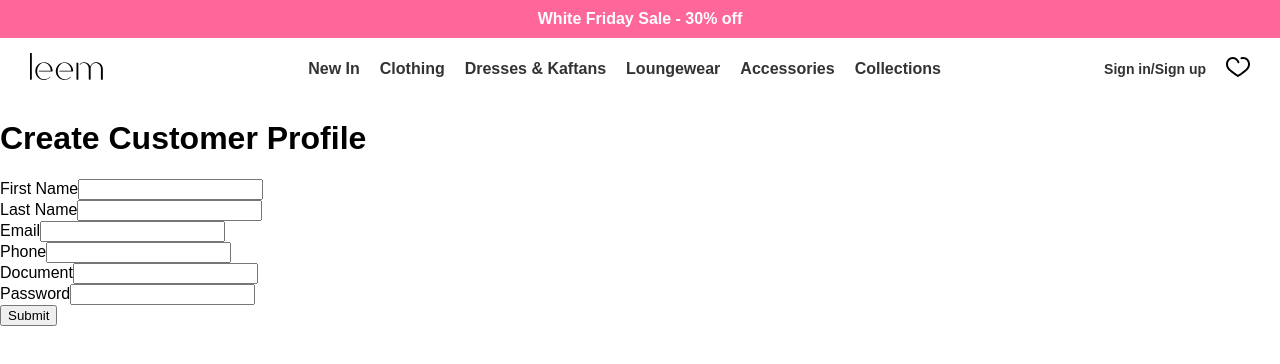
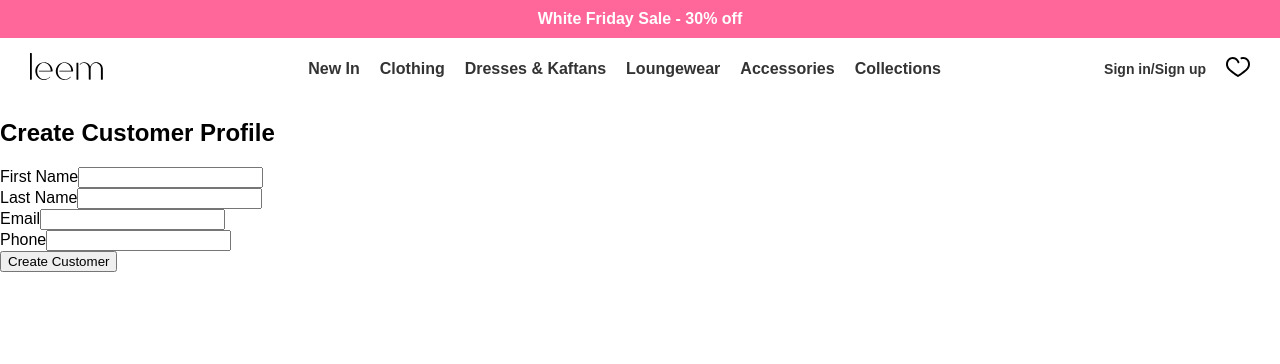
Before and after one commit to Amit-techies/vtex-homepage, a React (Create React App) app: page / in a window 1280 px wide. Shown: the top 364 px of the page. Built offline with nearby package versions, Linux system fonts and the light colour scheme.

Commit message:
customerpagenewc

```diff
--- a/src/components/CustomerForm.js
+++ b/src/components/CustomerForm.js
@@ -1,6 +1,6 @@
 import React, { useState } from 'react';
 import axios from 'axios';
-import { useNavigate } from 'react-router-dom'; // For navigation to profile page
+import { useNavigate } from 'react-router-dom';
 
 const CustomerForm = () => {
   const [formData, setFormData] = useState({
@@ -8,147 +8,87 @@ const CustomerForm = () => {
     lastName: '',
     email: '',
     phone: '',
-    document: '',
-    password: '', // New password field
   });
 
-  const [message, setMessage] = useState('');
   const [error, setError] = useState('');
-  const navigate = useNavigate(); // Hook for navigation
+  const navigate = useNavigate(); // For navigation
 
-  // Handle form submission
-  const handleSubmit = async (e) => {
-    e.preventDefault();
-    setMessage(''); // Clear previous messages
-    setError('');
-
-    try {
-      // Submit the form data to the backend
-      const response = await axios.post('https://vtex-backend-3.onrender.com/api/customers', formData);
-      const customerId = response.data.Id;
-
-      // Redirect to customer profile page
-      navigate(`/customer/${customerId}`);
-    } catch (error) {
-      setError('Failed to create customer: ' + (error.response?.data?.message || error.message));
-    }
-  };
-
-  // Handle input changes
   const handleChange = (e) => {
     const { name, value } = e.target;
     setFormData({ ...formData, [name]: value });
   };
 
+  const handleSubmit = async (e) => {
+    e.preventDefault();
+    setError('');
+
+    try {
+      const response = await axios.post('http://localhost:5000/api/customers', formData);
+      const customerId = response.data.Id;
+
+      // Redirect to the customer profile page
+      navigate(`/customer/${customerId}`);
+    } catch (error) {
+      setError('Failed to create customer. Please try again.');
+      console.error('Error creating customer:', error);
+    }
+  };
+
   return (
-    <div className="container mt-5">
-      <h1>Create Customer Profile</h1>
+    <div>
+      <h2>Create Customer Profile</h2>
 
-      {/* Error and Success Messages */}
-      {message && <div className="alert alert-success">{message}</div>}
       {error && <div className="alert alert-danger">{error}</div>}
 
       <form onSubmit={handleSubmit}>
-        {/* First Name */}
         <div className="mb-3">
-          <label htmlFor="firstName" className="form-label">
-            First Name
-          </label>
+          <label htmlFor="firstName" className="form-label">First Name</label>
           <input
             type="text"
-            className="form-control"
             id="firstName"
             name="firstName"
+            className="form-control"
             value={formData.firstName}
             onChange={handleChange}
             required
           />
         </div>
-
-        {/* Last Name */}
         <div className="mb-3">
-          <label htmlFor="lastName" className="form-label">
-            Last Name
-          </label>
+          <label htmlFor="lastName" className="form-label">Last Name</label>
           <input
             type="text"
-            className="form-control"
             id="lastName"
             name="lastName"
+            className="form-control"
             value={formData.lastName}
             onChange={handleChange}
             required
           />
         </div>
-
-        {/* Email */}
         <div className="mb-3">
-          <label htmlFor="email" className="form-label">
-            Email
-          </label>
+          <label htmlFor="email" className="form-label">Email</label>
           <input
             type="email"
-            className="form-control"
             id="email"
             name="email"
+            className="form-control"
             value={formData.email}
             onChange={handleChange}
             required
           />
         </div>
-
-        {/* Phone */}
         <div className="mb-3">
-          <label htmlFor="phone" className="form-label">
-            Phone
-          </label>
+          <label htmlFor="phone" className="form-label">Phone</label>
           <input
-            type="text"
-            className="form-control"
+            type="tel"
             id="phone"
             name="phone"
+            className="form-control"
             value={formData.phone}
             onChange={handleChange}
-            required
           />
         </div>
-
-        {/* Document */}
-        <div className="mb-3">
-          <label htmlFor="document" className="form-label">
-            Document
-          </label>
-          <input
-            type="text"
-            className="form-control"
-            id="document"
-            name="document"
-            value={formData.document}
-            onChange={handleChange}
-            required
-          />
-        </div>
-
-        {/* Password */}
-        <div className="mb-3">
-          <label htmlFor="password" className="form-label">
-            Password
-          </label>
-          <input
-            type="password"
-            className="form-control"
-            id="password"
-            name="password"
-            value={formData.password}
-            onChange={handleChange}
-            required
-          />
-        </div>
-
-        {/* Submit Button */}
-        <button type="submit" className="btn btn-primary">
-          Submit
-        </button>
+        <button type="submit" className="btn btn-primary">Create Customer</button>
       </form>
     </div>
   );
--- a/src/components/CustomerProfile.js
+++ b/src/components/CustomerProfile.js
@@ -3,7 +3,7 @@ import { useParams } from 'react-router-dom';
 import axios from 'axios';
 
 const CustomerProfile = () => {
-  const { customerId } = useParams();
+  const { customerId } = useParams(); // Get the customer ID from the URL
   const [customer, setCustomer] = useState(null);
   const [error, setError] = useState('');
 
@@ -11,10 +11,11 @@ const CustomerProfile = () => {
     const fetchCustomer = async () => {
       try {
         const response = await axios.get(
-          `https://vtex-backend-3.onrender.com/api/customers/${customerId}`
+          `http://localhost:5000/api/customers/${customerId}`
         );
-        setCustomer(response.data);
+        setCustomer(response.data); // Assume the server returns customer data
       } catch (error) {
+        console.error('Error fetching customer details:', error);
         setError('Failed to fetch customer details.');
       }
     };
@@ -22,12 +23,17 @@ const CustomerProfile = () => {
     fetchCustomer();
   }, [customerId]);
 
-  if (error) return <div className="alert alert-danger">{error}</div>;
-  if (!customer) return <div>Loading customer details...</div>;
+  if (error) {
+    return <div className="alert alert-danger">{error}</div>;
+  }
+
+  if (!customer) {
+    return <div>Loading customer details...</div>;
+  }
 
   return (
-    <div className="container mt-5">
-      <h1>Customer Profile</h1>
+    <div style={{ padding: '20px', fontFamily: 'Arial, sans-serif' }}>
+      <h2>Customer Profile</h2>
       <p><strong>ID:</strong> {customer.Id}</p>
       <p><strong>Name:</strong> {customer.firstName} {customer.lastName}</p>
       <p><strong>Email:</strong> {customer.email}</p>
```
